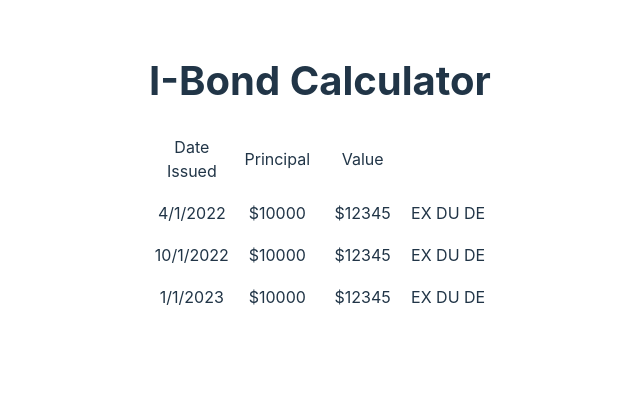
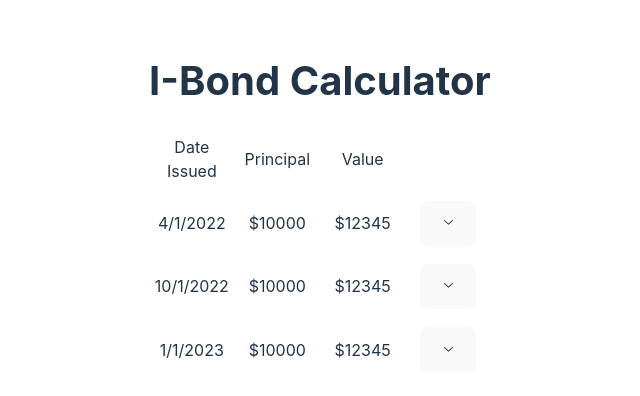
Before and after one commit to forcey/ibond.fyi, a React (Vite) app: page / in a window 1280 px wide. Shown: the top 396 px of the page, without its empty margins (320-960 px from the left). Built offline with nearby package versions, Linux system fonts and the light colour scheme.

Commit message:
Accordions

```diff
--- a/package.json
+++ b/package.json
@@ -9,6 +9,8 @@
     "preview": "vite preview"
   },
   "dependencies": {
+    "@radix-ui/react-accordion": "^1.1.1",
+    "@radix-ui/react-icons": "^1.2.0",
     "react": "^18.2.0",
     "react-dom": "^18.2.0"
   },
--- a/src/App.tsx
+++ b/src/App.tsx
@@ -7,9 +7,9 @@ function App() {
       <h1>I-Bond Calculator</h1>
       {/* TODO: add chart here */}
       <TableInput bonds={[
-        {dateIssued: new Date(2022, 3, 1), principal: 10000},
-        {dateIssued: new Date(2022, 9, 1), principal: 10000},
-        {dateIssued: new Date(2023, 0, 1), principal: 10000},
+        {id: '0', dateIssued: new Date(2022, 3, 1), principal: 10000},
+        {id: '1', dateIssued: new Date(2022, 9, 1), principal: 10000},
+        {id: '2', dateIssued: new Date(2023, 0, 1), principal: 10000},
       ]}/>
     </div>
   )
--- a/src/components/TableInput.css
+++ b/src/components/TableInput.css
@@ -10,3 +10,17 @@
     padding: 5px;
     width: calc(25% - 10px);
 }
+
+/* reset */
+button,
+h3 {
+    all: unset;
+}
+
+.AccordionChevron {
+    transition: transform 300ms cubic-bezier(0.87, 0, 0.13, 1);
+}
+
+.AccordionTrigger[data-state='open']>.AccordionChevron {
+    transform: rotate(180deg);
+}
--- a/src/components/TableInput.tsx
+++ b/src/components/TableInput.tsx
@@ -1,23 +1,35 @@
-import { Bond } from '../model/bond'
-import './TableInput.css'
+import * as Accordion from '@radix-ui/react-accordion';
+import { ChevronDownIcon } from '@radix-ui/react-icons';
+import { Bond } from '../model/bond';
+import './TableInput.css';
 
 export default function TableInput(props: { bonds: Bond[] }): JSX.Element {
-    const tableRows = [] as JSX.Element[];
-    for (const bond of props.bonds) {
-        const tableRow = <div className='tableRow'>
-            <div className='tableCell'>{bond.dateIssued.toLocaleDateString("en-US")}</div>
-            <div className='tableCell'>${bond.principal}</div>
-            <div className='tableCell'>$12345</div>
-            <div className='tableCell'>EX DU DE</div>
-        </div>;
-        tableRows.push(tableRow)
-    }
+    const tableRows = props.bonds.map((bond) => (
+        <Accordion.Item value={bond.id}>
+            <Accordion.Header>
+                <div className='tableRow'>
+                    <div className='tableCell'>{bond.dateIssued.toLocaleDateString("en-US")}</div>
+                    <div className='tableCell'>${bond.principal}</div>
+                    <div className='tableCell'>$12345</div>
+                    <div className='tableCell'>
+                        <Accordion.Trigger className='AccordionTrigger'>
+                            <ChevronDownIcon className="AccordionChevron" aria-hidden />
+                        </Accordion.Trigger>
+                    </div>
+                </div>
+            </Accordion.Header>
+            <Accordion.Content>
+                details here
+            </Accordion.Content>
+        </Accordion.Item>));
     return <div>
         <div className='tableRow'>
             <div className='tableCell'>Date Issued</div>
             <div className='tableCell'>Principal</div>
             <div className='tableCell'>Value</div>
         </div>
-        {tableRows}
+        <Accordion.Root type='multiple'>
+            {tableRows}
+        </Accordion.Root>
     </div>
 }
--- a/src/model/bond.ts
+++ b/src/model/bond.ts
@@ -1,4 +1,5 @@
 export type Bond = {
+    id: string;
     dateIssued: Date;
     principal: number;
 }
```
Also changed, not shown: TODO.txt (added), 1 other file (tests, documents, lock files or other folders).
